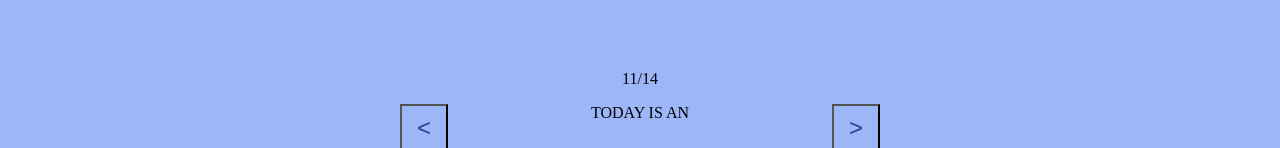
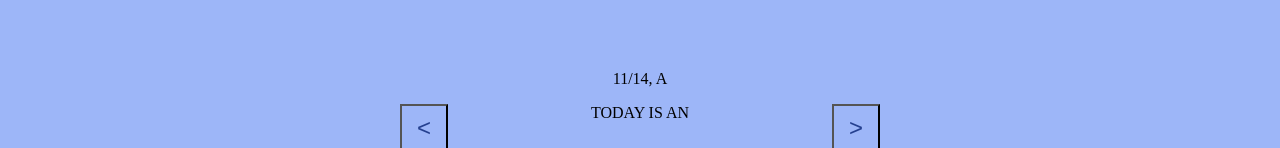
Before and after one commit to ironon/tuskytime, a Nuxt app: page / in a window 1280 px wide. Shown: the part 195-343 px from the top of the page. Built offline with nearby package versions, Linux system fonts and the light colour scheme.

Commit message:
i forgot what i did

```diff
--- a/components/TuskyTime.vue
+++ b/components/TuskyTime.vue
@@ -1,6 +1,7 @@
 <script setup lang="ts">
   import {computed, ref} from "vue"
   import TT from "assets/tuskytime.json"
+  const days = ["Monday", "Tuesday", "Wednesday", "Thursday", "Friday", "Saturday", "Sunday"]
   function getDate(date) {
 
     // Format day/month/year to two digits
@@ -11,15 +12,16 @@
     // Combine and format date string
     return formattedMonth + '/' + formattedDate
   }
-  function getDay(TT, mmdd, full_date) {
+  function getDay(TT, mmdd, full_date, day) {
     if (TT[mmdd]) {
       TT[mmdd]["full_date"] = full_date
       return TT[mmdd]
 
     }
+    console.log(day)
     return {
       school: false,
-      full_date: full_date
+      full_date: full_date,
     }
 
   }
@@ -32,6 +34,7 @@
   const millisecondsInDay = 8.64e+7
   var day = computed(() => {
     const date = new Date(Date.now() + offset.value * millisecondsInDay)
+    const day = days[date.getDay()]
     const mmddyy = getDate(date)
     const mmdd = mmddyy.slice(0,5)
 
@@ -44,7 +47,7 @@
 
 
 <template>
-  <p id="tt-date">{{day.full_date}}</p>
+  <p id="tt-date">{{day.full_date}}, {{day.day}}</p>
   <div id="tt-menu">
     <button id="changeday" @click="offset -= 1">&lt</button>
     <div v-if="day.school == false" id="tt-info">
```
